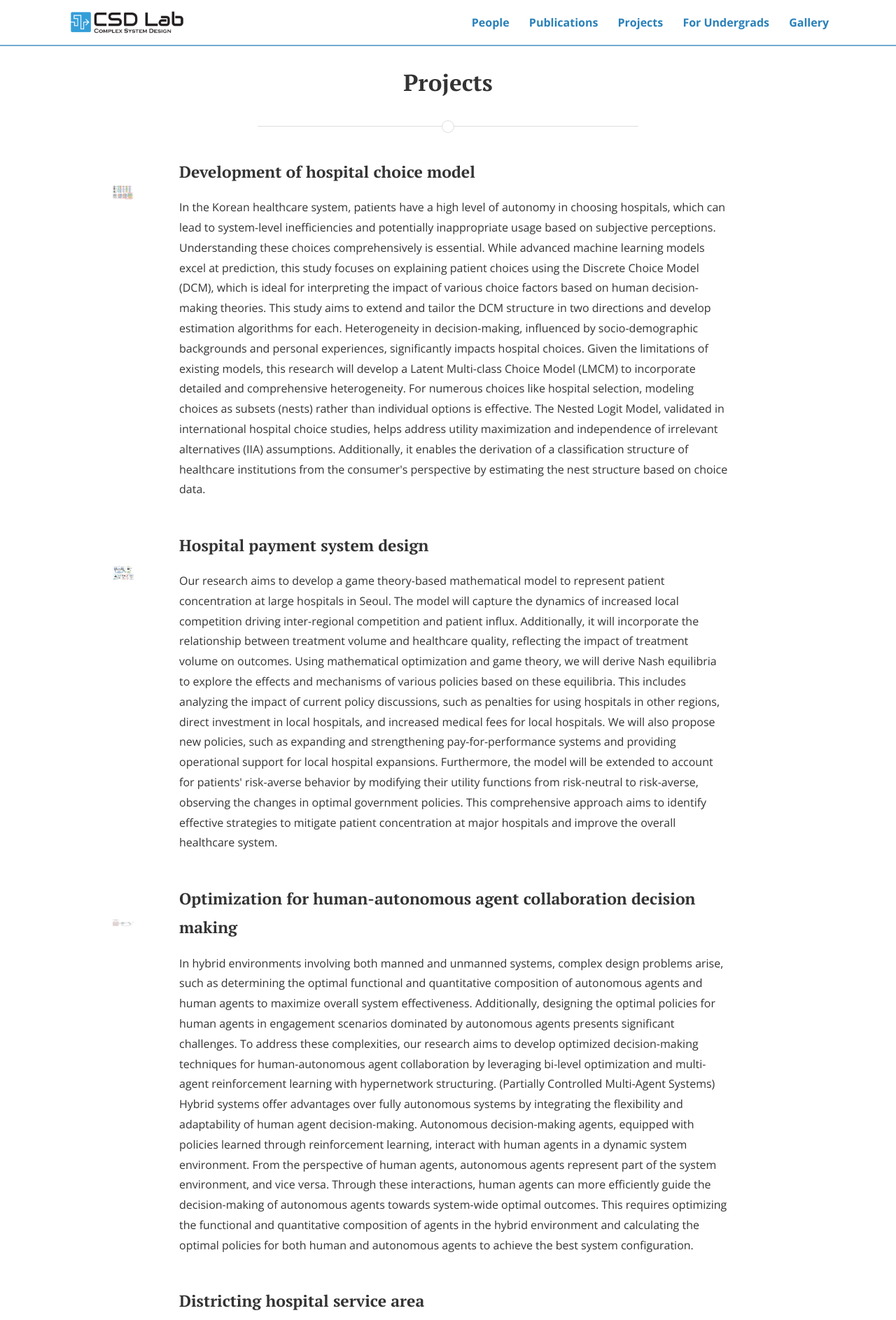
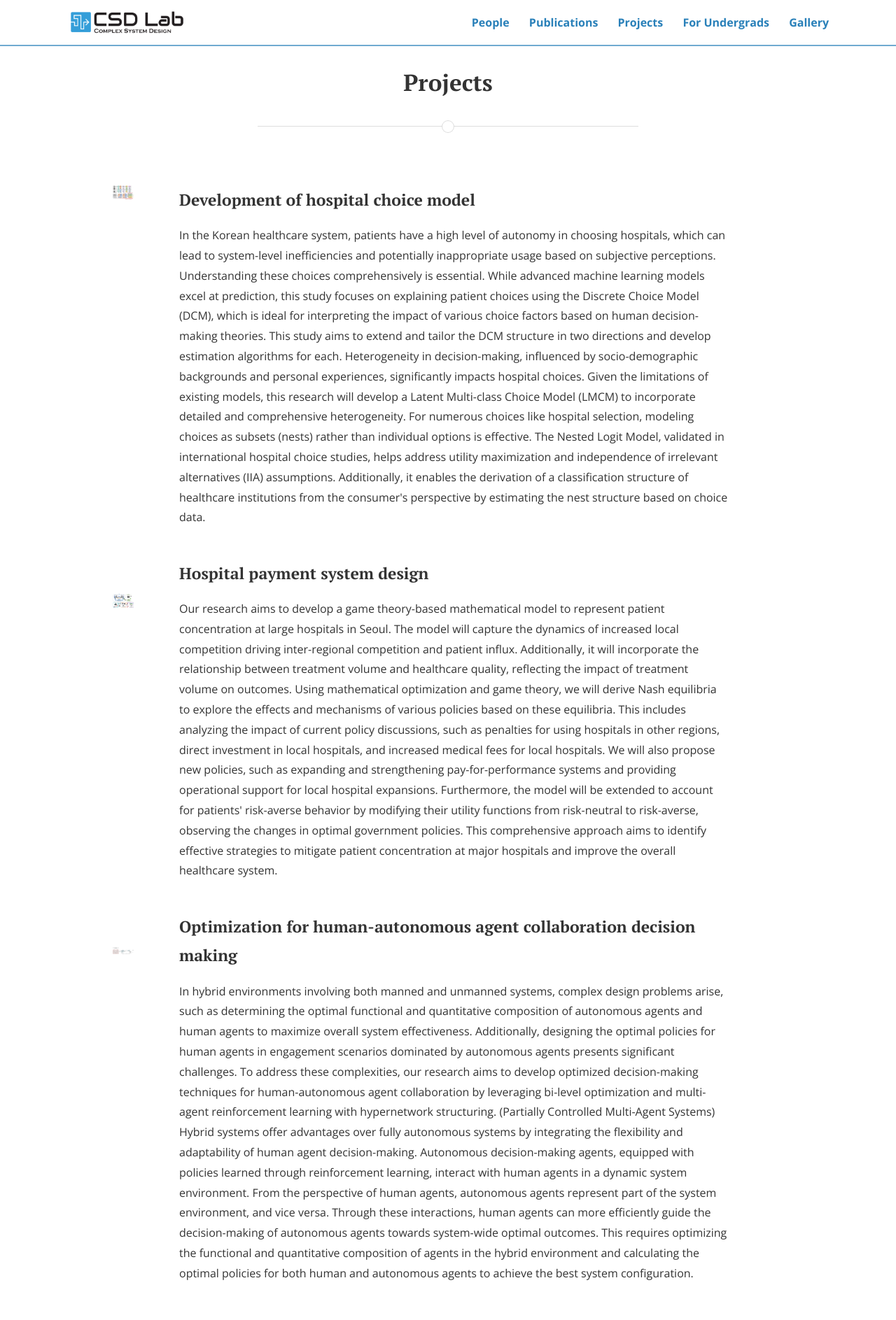
Before and after one commit to CSDlab-KAIST/csdlab-kaist.github.io, a Jekyll site: the page built from projects.html, in a window 1280 px wide. Shown: the top 1887 px of the page at 70% size. Built offline with Jekyll 4.4.1, drawn with Linux system fonts in a browser that asks for light colours; nearby versions of some CDN libraries.

Commit message:
Update main.scss

```diff
--- a/css/main.scss
+++ b/css/main.scss
@@ -113,12 +113,12 @@ body {
 
 .wrap-project-img{
   position: relative;
-  min-height: 10px;
+  min-height: 50px;
   padding-right: 15px;
   padding-left: 15px;
   width: 100%;
-  min-width: 30px;
-  @media (min-width: 600px) {
+  min-width: 50px;
+  @media (min-width: 50px) {
     max-width: 160px;
   }
 }
```
